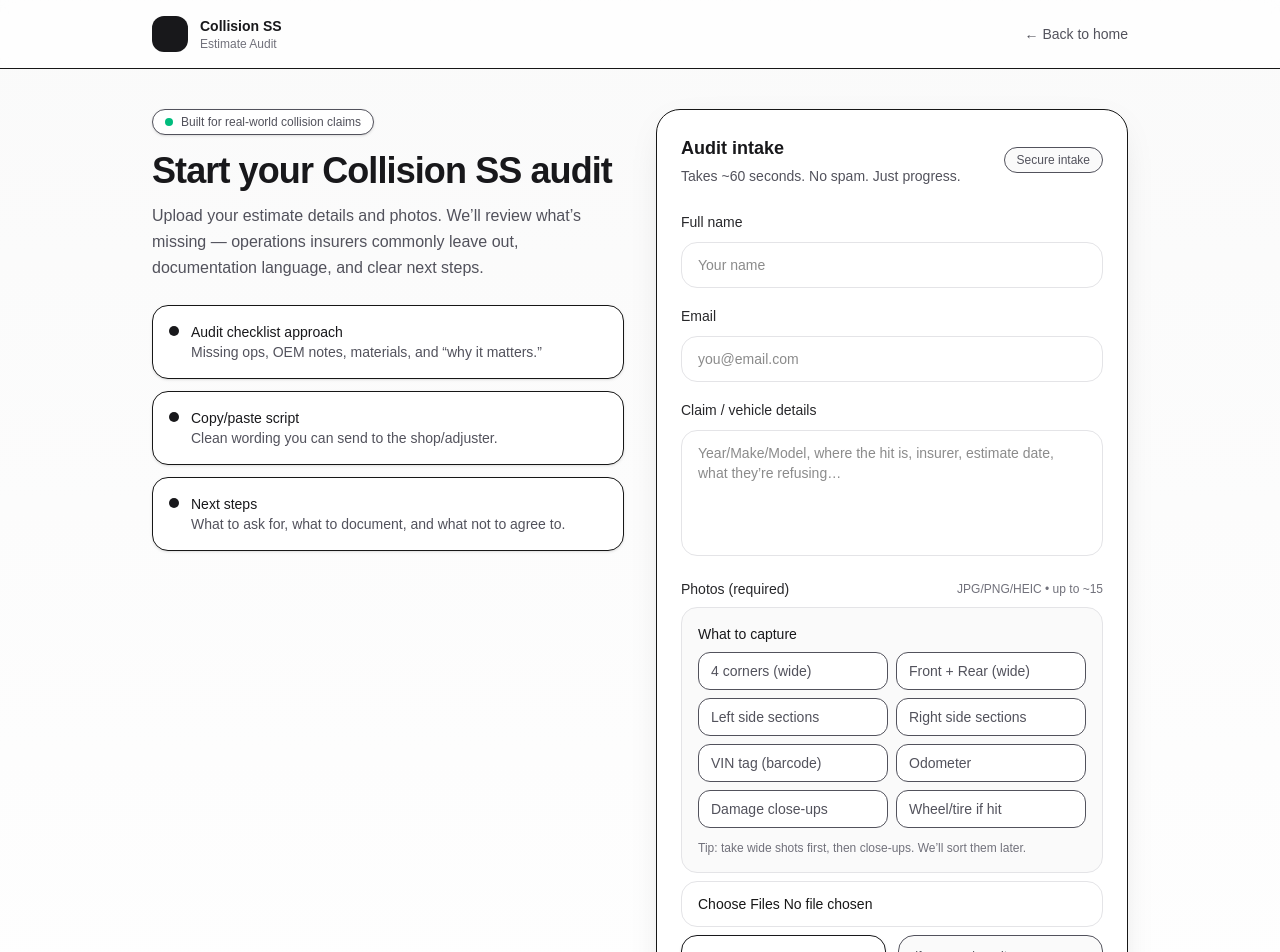
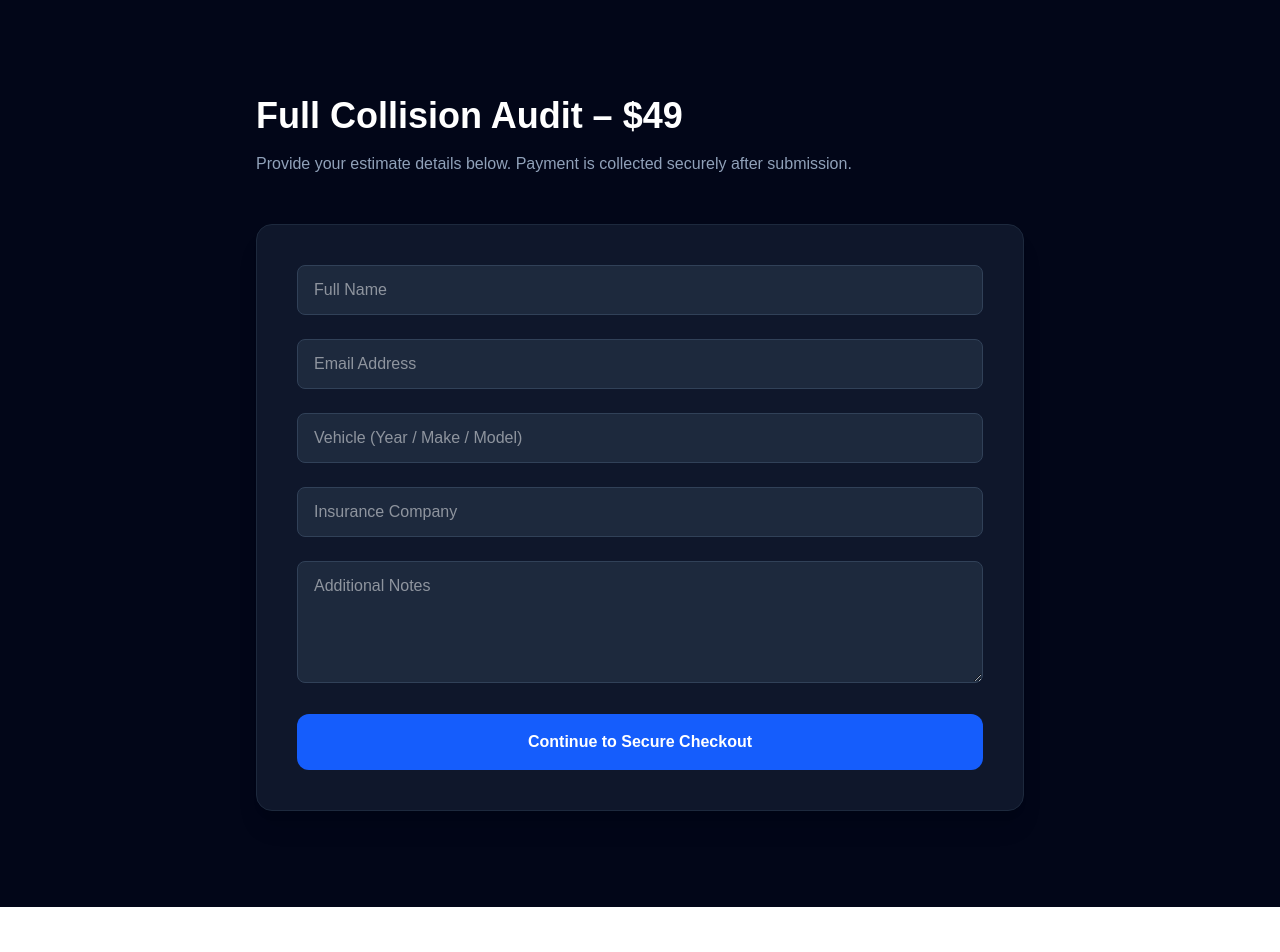
Before and after one commit to collisionssjm-cyber/collisionss, a Next.js app: page /audit in a window 1280 px wide. Shown: the top 952 px of the page. After the commit the page ends 907 px from the top, so only its background shows below. Built offline with nearby package versions, Linux system fonts and the light colour scheme.

Commit message:
Restore working audit intake with checkout wiring

```diff
--- a/app/audit/page.tsx
+++ b/app/audit/page.tsx
@@ -1,194 +1,127 @@
-export default function AuditPage() {
+"use client";
+
+import { useState } from "react";
+
+export default function Page() {
+  const [loading, setLoading] = useState(false);
+
+  const [formData, setFormData] = useState({
+    name: "",
+    email: "",
+    vehicle: "",
+    insuranceCompany: "",
+    notes: "",
+  });
+
+  function handleChange(
+    e: React.ChangeEvent<HTMLInputElement | HTMLTextAreaElement>
+  ) {
+    setFormData({
+      ...formData,
+      [e.target.name]: e.target.value,
+    });
+  }
+
+  async function handleSubmit(e: React.FormEvent) {
+    e.preventDefault();
+    setLoading(true);
+
+    try {
+      const res = await fetch("/api/create-checkout-session", {
+        method: "POST",
+        headers: {
+          "Content-Type": "application/json",
+        },
+        body: JSON.stringify(formData),
+      });
+
+      const data = await res.json();
+
+      if (data.url) {
+        window.location.href = data.url;
+      } else {
+        alert("Something went wrong.");
+        setLoading(false);
+      }
+    } catch (error) {
+      console.error(error);
+      alert("Checkout failed.");
+      setLoading(false);
+    }
+  }
+
   return (
-    <main className="min-h-screen bg-gradient-to-b from-zinc-50 to-white">
-      {/* Top bar */}
-      <header className="border-b bg-white/70 backdrop-blur">
-        <div className="mx-auto flex max-w-5xl items-center justify-between px-6 py-4">
-          <div className="flex items-center gap-3">
-            <div className="h-9 w-9 rounded-xl bg-zinc-900" />
-            <div className="leading-tight">
-              <div className="text-sm font-semibold text-zinc-900">Collision SS</div>
-              <div className="text-xs text-zinc-500">Estimate Audit</div>
-            </div>
-          </div>
+    <div className="min-h-screen bg-slate-950 text-white py-24 px-6">
+      <div className="mx-auto max-w-3xl">
+        <h1 className="text-4xl font-extrabold">
+          Full Collision Audit – $49
+        </h1>
 
-          <a href="/" className="text-sm text-zinc-600 hover:text-zinc-900">
-            ← Back to home
-          </a>
-        </div>
-      </header>
+        <p className="mt-4 text-slate-400">
+          Provide your estimate details below. Payment is collected securely
+          after submission.
+        </p>
 
-      {/* Content */}
-      <section className="mx-auto max-w-5xl px-6 py-10">
-        <div className="grid gap-8 lg:grid-cols-2 lg:items-start">
-          {/* Left: pitch */}
-          <div>
-            <div className="inline-flex items-center gap-2 rounded-full border bg-white px-3 py-1 text-xs text-zinc-600 shadow-sm">
-              <span className="h-2 w-2 rounded-full bg-emerald-500" />
-              Built for real-world collision claims
-            </div>
+        <form
+          onSubmit={handleSubmit}
+          className="mt-12 space-y-6 rounded-2xl border border-slate-800 bg-slate-900 p-10 shadow-xl"
+        >
+          <input
+            type="text"
+            name="name"
+            required
+            placeholder="Full Name"
+            value={formData.name}
+            onChange={handleChange}
+            className="w-full rounded-lg bg-slate-800 border border-slate-700 px-4 py-3"
+          />
 
-            <h1 className="mt-4 text-3xl font-semibold tracking-tight text-zinc-900 sm:text-4xl">
-              Start your Collision SS audit
-            </h1>
+          <input
+            type="email"
+            name="email"
+            required
+            placeholder="Email Address"
+            value={formData.email}
+            onChange={handleChange}
+            className="w-full rounded-lg bg-slate-800 border border-slate-700 px-4 py-3"
+          />
 
-            <p className="mt-3 text-base leading-relaxed text-zinc-600">
-              Upload your estimate details and photos. We’ll review what’s missing — operations insurers
-              commonly leave out, documentation language, and clear next steps.
-            </p>
+          <input
+            type="text"
+            name="vehicle"
+            placeholder="Vehicle (Year / Make / Model)"
+            value={formData.vehicle}
+            onChange={handleChange}
+            className="w-full rounded-lg bg-slate-800 border border-slate-700 px-4 py-3"
+          />
 
-            {/* Trust / bullet points */}
-            <div className="mt-6 grid gap-3">
-              <div className="flex items-start gap-3 rounded-2xl border bg-white p-4 shadow-sm">
-                <div className="mt-1 h-2.5 w-2.5 rounded-full bg-zinc-900" />
-                <div>
-                  <div className="text-sm font-medium text-zinc-900">Audit checklist approach</div>
-                  <div className="text-sm text-zinc-600">
-                    Missing ops, OEM notes, materials, and “why it matters.”
-                  </div>
-                </div>
-              </div>
+          <input
+            type="text"
+            name="insuranceCompany"
+            placeholder="Insurance Company"
+            value={formData.insuranceCompany}
+            onChange={handleChange}
+            className="w-full rounded-lg bg-slate-800 border border-slate-700 px-4 py-3"
+          />
 
-              <div className="flex items-start gap-3 rounded-2xl border bg-white p-4 shadow-sm">
-                <div className="mt-1 h-2.5 w-2.5 rounded-full bg-zinc-900" />
-                <div>
-                  <div className="text-sm font-medium text-zinc-900">Copy/paste script</div>
-                  <div className="text-sm text-zinc-600">
-                    Clean wording you can send to the shop/adjuster.
-                  </div>
-                </div>
-              </div>
+          <textarea
+            name="notes"
+            rows={4}
+            placeholder="Additional Notes"
+            value={formData.notes}
+            onChange={handleChange}
+            className="w-full rounded-lg bg-slate-800 border border-slate-700 px-4 py-3"
+          />
 
-              <div className="flex items-start gap-3 rounded-2xl border bg-white p-4 shadow-sm">
-                <div className="mt-1 h-2.5 w-2.5 rounded-full bg-zinc-900" />
-                <div>
-                  <div className="text-sm font-medium text-zinc-900">Next steps</div>
-                  <div className="text-sm text-zinc-600">
-                    What to ask for, what to document, and what not to agree to.
-                  </div>
-                </div>
-              </div>
-            </div>
-          </div>
-
-          {/* Right: form card */}
-          <div className="rounded-3xl border bg-white p-6 shadow-[0_10px_40px_-20px_rgba(0,0,0,0.25)]">
-            <div className="flex items-center justify-between">
-              <div>
-                <h2 className="text-lg font-semibold text-zinc-900">Audit intake</h2>
-                <p className="mt-1 text-sm text-zinc-600">
-                  Takes ~60 seconds. No spam. Just progress.
-                </p>
-              </div>
-              <div className="rounded-full border bg-zinc-50 px-3 py-1 text-xs text-zinc-600">
-                Secure intake
-              </div>
-            </div>
-
-            <form className="mt-6 space-y-4">
-              {/* Name */}
-              <div>
-                <label className="text-sm font-medium text-zinc-800">Full name</label>
-                <input
-                  className="mt-2 w-full rounded-2xl border border-zinc-200 bg-white px-4 py-3 text-sm outline-none ring-zinc-900/10 focus:ring-4"
-                  placeholder="Your name"
-                />
-              </div>
-
-              {/* Email */}
-              <div>
-                <label className="text-sm font-medium text-zinc-800">Email</label>
-                <input
-                  type="email"
-                  className="mt-2 w-full rounded-2xl border border-zinc-200 bg-white px-4 py-3 text-sm outline-none ring-zinc-900/10 focus:ring-4"
-                  placeholder="you@email.com"
-                />
-              </div>
-
-              {/* Claim details */}
-              <div>
-                <label className="text-sm font-medium text-zinc-800">Claim / vehicle details</label>
-                <textarea
-                  className="mt-2 w-full resize-none rounded-2xl border border-zinc-200 bg-white px-4 py-3 text-sm outline-none ring-zinc-900/10 focus:ring-4"
-                  rows={5}
-                  placeholder="Year/Make/Model, where the hit is, insurer, estimate date, what they’re refusing…"
-                />
-              </div>
-
-              {/* Photos */}
-              <div className="space-y-2">
-                <div className="flex items-center justify-between">
-                  <label className="text-sm font-medium text-zinc-800">Photos (required)</label>
-                  <span className="text-xs text-zinc-500">JPG/PNG/HEIC • up to ~15</span>
-                </div>
-
-                <div className="rounded-2xl border border-zinc-200 bg-zinc-50 p-4">
-                  <p className="text-sm font-medium text-zinc-900">What to capture</p>
-                  <div className="mt-2 grid gap-2 text-sm text-zinc-600 sm:grid-cols-2">
-                    <div className="rounded-xl border bg-white px-3 py-2">4 corners (wide)</div>
-                    <div className="rounded-xl border bg-white px-3 py-2">Front + Rear (wide)</div>
-                    <div className="rounded-xl border bg-white px-3 py-2">Left side sections</div>
-                    <div className="rounded-xl border bg-white px-3 py-2">Right side sections</div>
-                    <div className="rounded-xl border bg-white px-3 py-2">VIN tag (barcode)</div>
-                    <div className="rounded-xl border bg-white px-3 py-2">Odometer</div>
-                    <div className="rounded-xl border bg-white px-3 py-2">Damage close-ups</div>
-                    <div className="rounded-xl border bg-white px-3 py-2">Wheel/tire if hit</div>
-                  </div>
-
-                  <p className="mt-3 text-xs text-zinc-500">
-                    Tip: take wide shots first, then close-ups. We’ll sort them later.
-                  </p>
-                </div>
-
-                {/* Regular upload (works everywhere) */}
-                <input
-                  className="w-full rounded-2xl border border-zinc-200 bg-white px-4 py-3 text-sm outline-none ring-zinc-900/10 focus:ring-4"
-                  type="file"
-                  accept="image/*"
-                  multiple
-                />
-
-                {/* Camera capture (best on phone) */}
-                <div className="grid gap-3 sm:grid-cols-2">
-                  <label className="flex cursor-pointer items-center justify-center rounded-2xl border bg-white px-4 py-3 text-sm font-semibold text-zinc-900 shadow-sm hover:bg-zinc-50">
-                    Take photos (phone camera)
-                    <input
-                      className="hidden"
-                      type="file"
-                      accept="image/*"
-                      capture="environment"
-                      multiple
-                    />
-                  </label>
-
-                  <div className="rounded-2xl border bg-zinc-50 px-4 py-3 text-xs text-zinc-600">
-                    If camera doesn’t pop up, use the upload field above (some devices block capture).
-                  </div>
-                </div>
-              </div>
-
-              {/* Submit (wiring comes next) */}
-              <button
-                type="button"
-                className="w-full rounded-2xl bg-zinc-900 px-4 py-3 text-sm font-semibold text-white shadow-sm hover:bg-zinc-800 active:bg-zinc-900"
-              >
-                Submit audit request
-              </button>
-
-              <p className="text-xs leading-relaxed text-zinc-500">
-                By submitting, you confirm you own the estimate/photos and authorize Collision SS to review them.
-              </p>
-            </form>
-
-            {/* mini trust strip */}
-            <div className="mt-6 grid grid-cols-3 gap-3 text-center text-xs text-zinc-600">
-              <div className="rounded-2xl border bg-zinc-50 px-3 py-2">Fast</div>
-              <div className="rounded-2xl border bg-zinc-50 px-3 py-2">Clear</div>
-              <div className="rounded-2xl border bg-zinc-50 px-3 py-2">Accurate</div>
-            </div>
-          </div>
-        </div>
-      </section>
-    </main>
+          <button
+            type="submit"
+            disabled={loading}
+            className="w-full rounded-xl bg-blue-600 py-4 font-semibold hover:bg-blue-500 transition disabled:opacity-50"
+          >
+            {loading ? "Redirecting..." : "Continue to Secure Checkout"}
+          </button>
+        </form>
+      </div>
+    </div>
   );
 }
```
